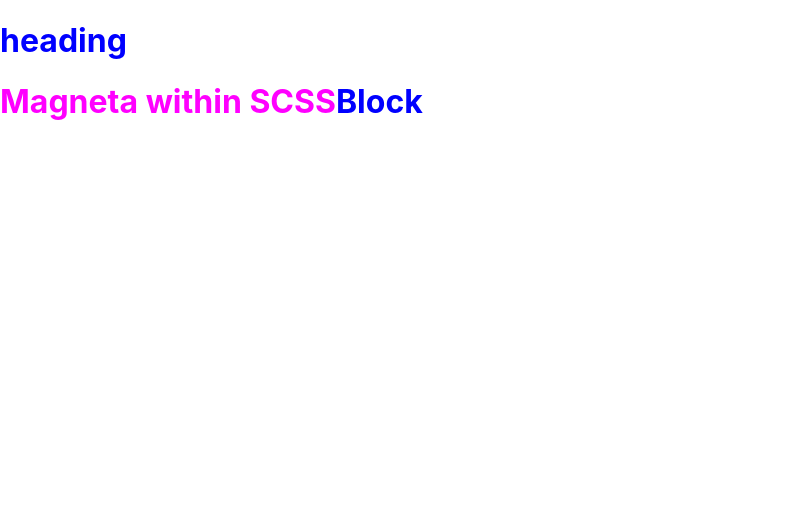
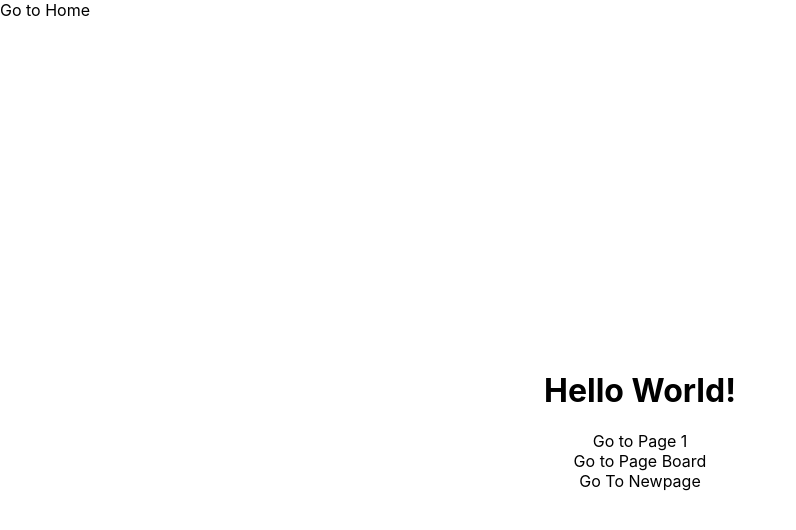
Before and after one commit to quavious/NextJS-Tutorial, a Next.js app: page / in a window 1280 px wide. Shown: the top 530 px of the page, without its empty margins (0-796 px from the left). Built offline with nearby package versions, Linux system fonts and the light colour scheme.

Commit message:
static and dynamic routing

```diff
--- a/pages/_document.tsx
+++ b/pages/_document.tsx
@@ -1,4 +1,5 @@
 import Document, {Html, Head, Main, NextScript} from 'next/document'
+import Link from 'next/link'
 
 export default class CustomDocument extends Document {
     render(){
@@ -10,6 +11,7 @@ export default class CustomDocument extends Document {
                     <meta property="custom" content="yolo"/>
                 </Head>
                 <body>
+                    <Link href="/">Go to Home</Link>
                     <Main />
                 </body>
                 <NextScript />
--- /dev/null
+++ b/pages/fruit/[name]/index.tsx
@@ -0,0 +1,3 @@
+export default function FruitIndex(){
+    return <h1>Hello Fruit One Segment</h1>
+}
--- a/pages/index.tsx
+++ b/pages/index.tsx
@@ -1,25 +1,13 @@
-import styles from "./custom.module.scss"
+import styles from '../styles/Home.module.css'
+import Link from 'next/link'
 
-function Heading(props){
-  const color = Math.random() > 0.5 ? "red" : "blue";
-  return <div><h1>{props.heading}</h1>
-  <style jsx>
-      {
-        `
-        h1 {
-          color: ${color}
-        }
-        `
-      }
-    </style>
-    </div>
-}
-
-export default function Home() {
+export default function Home(){
   return (
-    <div className="title">
-      <Heading heading="heading"/>
-      <h1 className={styles['content-2']}><span>Magneta within SCSS</span>Block</h1>
+    <div className={styles.container}>
+      <h1>Hello World!</h1>
+      <Link href="/page1">Go to Page 1</Link>
+      <Link href="/page1/board">Go to Page Board</Link>
+      <Link href="/newpage">Go To Newpage</Link>
     </div>
   )
 }
```
Also changed, not shown: pages/fruit/[name]/[subname].tsx (added, +10 -0 lines), pages/nested/index.tsx (added, +8 -0 lines), pages/page1/board.tsx (added, +7 -0 lines).
